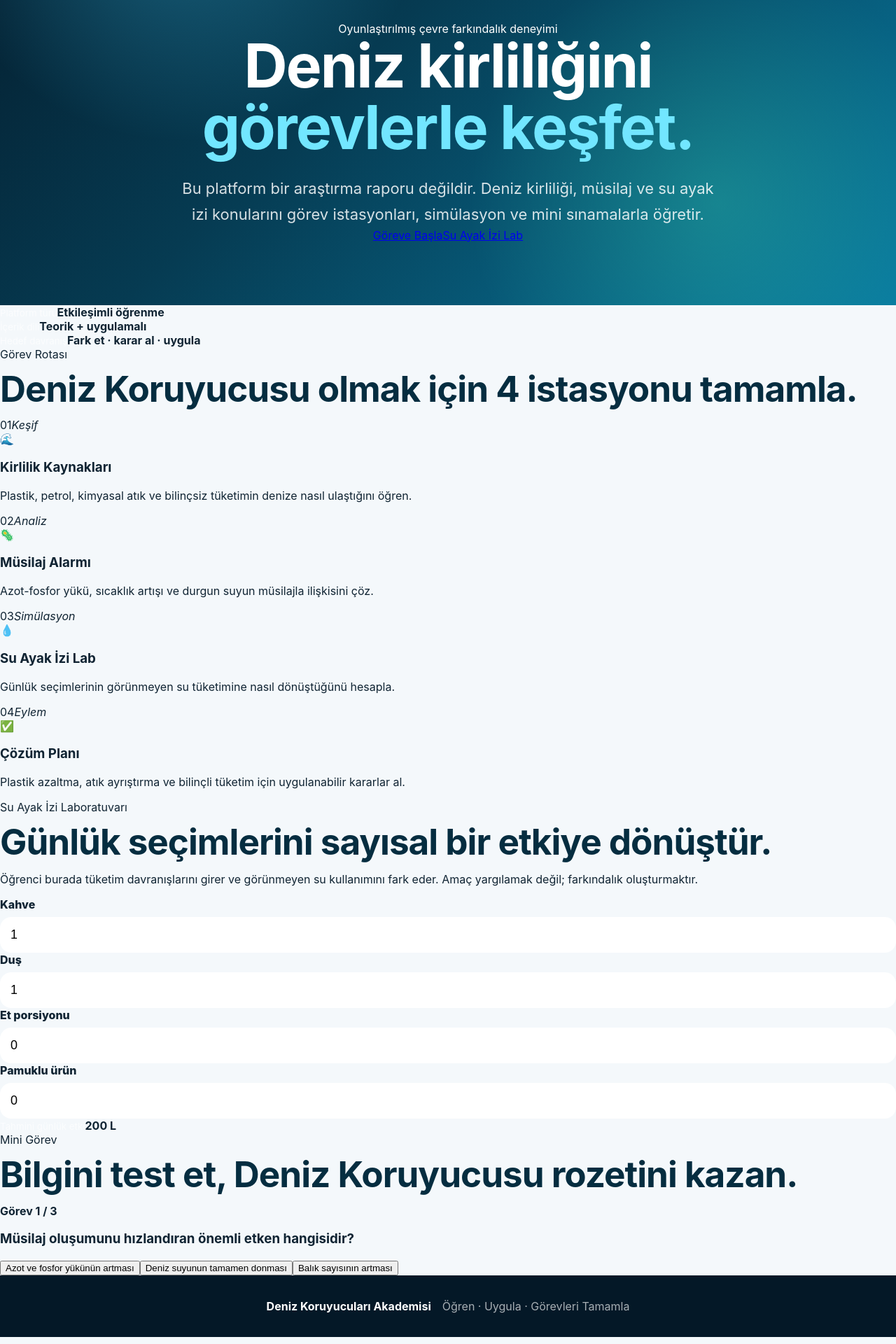
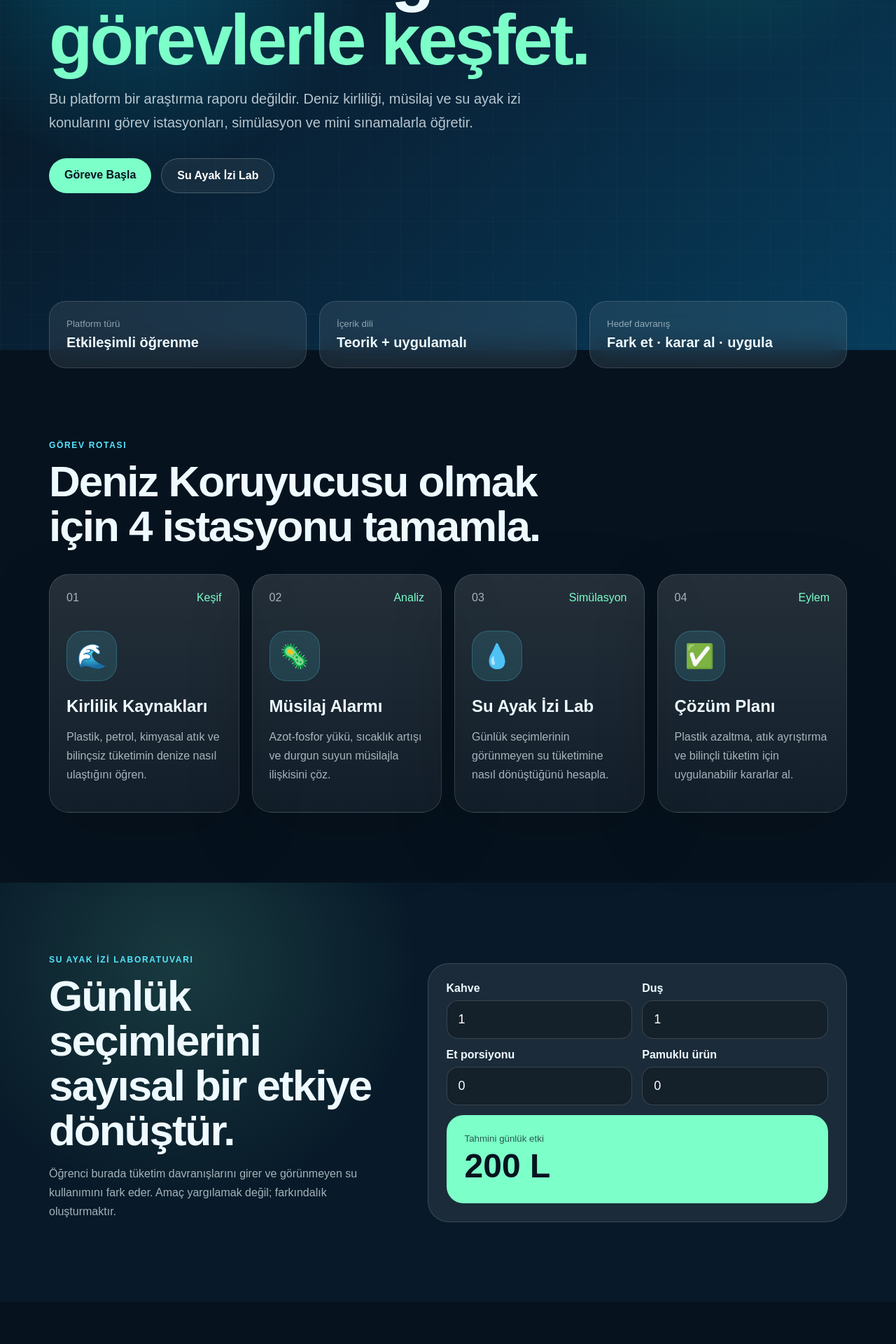
Before and after one commit to bakirkoybilsem1/deniz123, a Next.js app: page / in a window 1280 px wide. Shown: the part 300-2220 px from the top of the page at 70% size. Built offline with nearby package versions, Linux system fonts and the light colour scheme.

Commit message:
Update globals.css

```diff
--- a/app/globals.css
+++ b/app/globals.css
@@ -8,421 +8,405 @@ html {
 
 body {
   margin: 0;
-  font-family: Inter, Arial, sans-serif;
-  background: #f4f8fb;
-  color: #102433;
+  background: #06131f;
+  color: #eefaff;
+  font-family: Arial, sans-serif;
 }
 
-main {
-  overflow: hidden;
+a {
+  color: inherit;
+  text-decoration: none;
 }
 
 .hero {
-  min-height: 92vh;
+  min-height: 100vh;
   position: relative;
-  display: grid;
-  place-items: center;
-  text-align: center;
-  padding: 40px 20px;
+  overflow: hidden;
   background:
-    radial-gradient(circle at 20% 20%, rgba(65, 209, 255, 0.35), transparent 30%),
-    radial-gradient(circle at 80% 80%, rgba(77, 255, 190, 0.22), transparent 30%),
-    linear-gradient(135deg, #041827 0%, #063b52 45%, #08799f 100%);
-  color: white;
+    radial-gradient(circle at 15% 25%, rgba(0, 206, 255, .28), transparent 28%),
+    radial-gradient(circle at 80% 15%, rgba(0, 255, 170, .16), transparent 24%),
+    linear-gradient(135deg, #06131f 0%, #09243a 50%, #063c5b 100%);
 }
 
-.heroOverlay {
+.noise {
   position: absolute;
   inset: 0;
   background-image:
-    linear-gradient(rgba(255,255,255,0.04) 1px, transparent 1px),
-    linear-gradient(90deg, rgba(255,255,255,0.04) 1px, transparent 1px);
-  background-size: 42px 42px;
-  mask-image: linear-gradient(to bottom, black, transparent 85%);
+    linear-gradient(rgba(255,255,255,.04) 1px, transparent 1px),
+    linear-gradient(90deg, rgba(255,255,255,.04) 1px, transparent 1px);
+  background-size: 44px 44px;
+  opacity: .55;
 }
 
-.heroContent {
+.nav {
+  position: relative;
+  z-index: 3;
+  max-width: 1180px;
+  margin: auto;
+  padding: 24px 20px;
+  display: flex;
+  align-items: center;
+  justify-content: space-between;
+}
+
+.brand {
+  display: flex;
+  align-items: center;
+  gap: 10px;
+  font-size: 18px;
+}
+
+.navLinks {
+  display: flex;
+  gap: 12px;
+}
+
+.navLinks a {
+  color: rgba(238,250,255,.75);
+  border: 1px solid rgba(255,255,255,.12);
+  padding: 9px 14px;
+  border-radius: 999px;
+}
+
+.heroInner {
   position: relative;
   z-index: 2;
-  max-width: 980px;
+  max-width: 1180px;
+  margin: auto;
+  padding: 90px 20px 130px;
 }
 
-.badge,
-.miniLabel {
+.kicker,
+.eyebrow,
+.head span {
   display: inline-block;
-  padding: 9px 16px;
-  border-radius: 999px;
-  background: rgba(255,255,255,0.12);
-  border: 1px solid rgba(255,255,255,0.24);
-  color: #d8fbff;
-  font-size: 14px;
-  margin-bottom: 22px;
+  color: #55e6ff;
+  text-transform: uppercase;
+  letter-spacing: .14em;
+  font-size: 12px;
+  font-weight: 700;
 }
 
-.hero h1 {
-  margin: 0;
-  font-size: clamp(42px, 7vw, 86px);
-  line-height: 1.02;
+h1 {
+  max-width: 920px;
+  margin: 20px 0;
+  font-size: clamp(46px, 8vw, 104px);
+  line-height: .93;
+  letter-spacing: -4px;
+}
+
+h1 span {
+  display: block;
+  color: #7cffc8;
+}
+
+.heroInner p {
+  max-width: 680px;
+  color: rgba(238,250,255,.76);
+  font-size: 20px;
+  line-height: 1.7;
+}
+
+.heroButtons {
+  display: flex;
+  gap: 14px;
+  flex-wrap: wrap;
+  margin-top: 34px;
+}
+
+.mainBtn,
+.ghostBtn {
+  padding: 15px 22px;
+  border-radius: 999px;
+  font-weight: 800;
+}
+
+.mainBtn {
+  background: #7cffc8;
+  color: #06131f;
+}
+
+.ghostBtn {
+  border: 1px solid rgba(255,255,255,.22);
+  color: white;
+  background: rgba(255,255,255,.06);
+}
+
+.dashboard {
+  max-width: 1180px;
+  margin: -70px auto 0;
+  position: relative;
+  z-index: 5;
+  padding: 0 20px;
+  display: grid;
+  grid-template-columns: repeat(3, 1fr);
+  gap: 18px;
+}
+
+.dashboard div {
+  background: rgba(255,255,255,.08);
+  border: 1px solid rgba(255,255,255,.14);
+  backdrop-filter: blur(18px);
+  border-radius: 24px;
+  padding: 24px;
+}
+
+.dashboard small {
+  display: block;
+  color: rgba(238,250,255,.56);
+  margin-bottom: 8px;
+}
+
+.dashboard strong {
+  font-size: 20px;
+}
+
+.section {
+  max-width: 1180px;
+  margin: auto;
+  padding: 100px 20px;
+}
+
+.head {
+  max-width: 760px;
+  margin-bottom: 36px;
+}
+
+h2 {
+  margin: 12px 0;
+  font-size: clamp(34px, 5vw, 62px);
+  line-height: 1.03;
   letter-spacing: -2px;
 }
 
-.hero h1 span {
-  display: block;
-  color: #72e6ff;
-}
-
-.hero p {
-  max-width: 760px;
-  margin: 24px auto 0;
-  font-size: clamp(17px, 2vw, 22px);
-  line-height: 1.7;
-  color: rgba(255,255,255,0.84);
-}
-
-.heroActions {
-  display: flex;
-  justify-content: center;
-  gap: 14px;
-  flex-wrap: wrap;
-  margin-top: 36px;
-}
-
-.primaryBtn,
-.secondaryBtn {
-  text-decoration: none;
-  padding: 14px 22px;
-  border-radius: 999px;
-  font-weight: 700;
-}
-
-.primaryBtn {
-  background: #ffffff;
-  color: #05384d;
-}
-
-.secondaryBtn {
-  color: #ffffff;
-  border: 1px solid rgba(255,255,255,0.35);
-  background: rgba(255,255,255,0.08);
-}
-
-.stats {
-  max-width: 1080px;
-  margin: -54px auto 0;
-  position: relative;
-  z-index: 4;
-  display: grid;
-  grid-template-columns: repeat(3, 1fr);
-  gap: 18px;
-  padding: 0 20px;
-}
-
-.stats div {
-  background: white;
-  border: 1px solid rgba(6, 59, 82, 0.08);
-  border-radius: 24px;
-  padding: 26px;
-  box-shadow: 0 20px 50px rgba(4, 24, 39, 0.12);
-}
-
-.stats strong {
-  display: block;
-  font-size: 34px;
-  color: #08799f;
-  margin-bottom: 6px;
-}
-
-.stats span {
-  color: #557083;
-  line-height: 1.5;
-}
-
-.container {
-  max-width: 1120px;
-  margin: auto;
-  padding: 86px 20px;
-}
-
-.sectionHead {
-  max-width: 760px;
-  margin-bottom: 34px;
-}
-
-.sectionHead span {
-  color: #08799f;
-  font-weight: 800;
-  letter-spacing: 0.06em;
-  text-transform: uppercase;
-  font-size: 13px;
-}
-
-h2 {
-  color: #052d40;
-  font-size: clamp(32px, 4vw, 52px);
-  line-height: 1.08;
-  margin: 12px 0 14px;
-  letter-spacing: -1px;
-}
-
-.sectionHead p,
-.twoCol p,
-.callout p {
-  color: #557083;
-  font-size: 18px;
-  line-height: 1.75;
-}
-
-.missionGrid {
+.map {
   display: grid;
   grid-template-columns: repeat(4, 1fr);
   gap: 18px;
 }
 
-.missionCard {
-  background: white;
-  border: 1px solid rgba(6, 59, 82, 0.08);
-  border-radius: 26px;
-  padding: 26px;
-  min-height: 260px;
-  box-shadow: 0 16px 44px rgba(4, 24, 39, 0.07);
-  transition: 0.25s ease;
+.station {
+  position: relative;
+  min-height: 320px;
+  padding: 24px;
+  border-radius: 28px;
+  background:
+    linear-gradient(180deg, rgba(255,255,255,.12), rgba(255,255,255,.05));
+  border: 1px solid rgba(255,255,255,.14);
+  box-shadow: 0 30px 90px rgba(0,0,0,.22);
 }
 
-.missionCard:hover {
-  transform: translateY(-8px);
-  box-shadow: 0 24px 60px rgba(4, 24, 39, 0.12);
+.stationTop {
+  display: flex;
+  justify-content: space-between;
+  color: rgba(238,250,255,.66);
 }
 
-.missionIcon {
-  width: 54px;
-  height: 54px;
-  border-radius: 18px;
-  background: #e8f8fc;
+.stationTop em {
+  font-style: normal;
+  color: #7cffc8;
+}
+
+.stationIcon {
+  width: 72px;
+  height: 72px;
   display: grid;
   place-items: center;
-  font-size: 28px;
-  margin-bottom: 20px;
+  font-size: 34px;
+  margin: 38px 0 22px;
+  border-radius: 24px;
+  background: rgba(85,230,255,.13);
+  border: 1px solid rgba(85,230,255,.22);
 }
 
-.missionCard h3 {
+.station h3 {
+  font-size: 24px;
   margin: 0 0 12px;
-  color: #05384d;
-  font-size: 22px;
 }
 
-.missionCard p {
-  color: #60798a;
-  line-height: 1.65;
-  margin: 0;
+.station p,
+.lab p {
+  color: rgba(238,250,255,.68);
+  line-height: 1.7;
 }
 
-.darkSection {
+.lab {
   background:
-    radial-gradient(circle at top left, rgba(114, 230, 255, 0.18), transparent 30%),
-    linear-gradient(135deg, #052d40, #041827);
-  color: white;
+    radial-gradient(circle at 20% 20%, rgba(124,255,200,.14), transparent 30%),
+    #081a29;
 }
 
-.twoCol {
+.labGrid {
   display: grid;
-  grid-template-columns: 0.9fr 1.1fr;
-  gap: 44px;
+  grid-template-columns: .9fr 1.1fr;
+  gap: 50px;
   align-items: center;
 }
 
-.darkSection h2 {
-  color: white;
-}
-
-.calculator {
-  background: rgba(255,255,255,0.08);
-  border: 1px solid rgba(255,255,255,0.14);
-  border-radius: 30px;
-  padding: 28px;
+.panel {
   display: grid;
   grid-template-columns: repeat(2, 1fr);
-  gap: 18px;
-  backdrop-filter: blur(16px);
+  gap: 14px;
+  padding: 26px;
+  border-radius: 30px;
+  background: rgba(255,255,255,.08);
+  border: 1px solid rgba(255,255,255,.14);
 }
 
 label {
   display: grid;
   gap: 8px;
-  font-weight: 800;
+  font-weight: 700;
 }
 
 input {
   width: 100%;
-  border: none;
+  border: 1px solid rgba(255,255,255,.16);
+  background: rgba(0,0,0,.25);
+  color: white;
+  padding: 16px;
   border-radius: 16px;
-  padding: 15px;
   font-size: 18px;
-  outline: none;
 }
 
-small {
-  font-weight: 400;
-  color: rgba(255,255,255,0.68);
+.total {
+  grid-column: 1 / -1;
+  border-radius: 24px;
+  padding: 26px;
+  background: #7cffc8;
+  color: #06131f;
 }
 
-.waterResult {
-  grid-column: 1 / -1;
-  background: white;
-  color: #052d40;
-  border-radius: 22px;
-  padding: 24px;
-  display: grid;
-  gap: 6px;
+.total small {
+  display: block;
+  opacity: .7;
 }
 
-.waterResult span {
-  color: #60798a;
+.total strong {
+  display: block;
+  font-size: 48px;
+  margin-top: 4px;
 }
 
-.waterResult strong {
-  font-size: 34px;
+.mission {
+  max-width: 860px;
+  padding: 32px;
+  border-radius: 32px;
+  background: #eefaff;
+  color: #06131f;
+  box-shadow: 0 30px 90px rgba(0,0,0,.28);
 }
 
-.gameCard {
-  background: white;
-  border-radius: 32px;
-  padding: 34px;
-  box-shadow: 0 22px 60px rgba(4, 24, 39, 0.1);
-  border: 1px solid rgba(6, 59, 82, 0.08);
+.missionHeader {
+  display: grid;
+  gap: 12px;
+  margin-bottom: 30px;
 }
 
-.progress {
-  display: grid;
-  gap: 10px;
-  margin-bottom: 28px;
-}
-
-.progress span {
-  color: #08799f;
-  font-weight: 800;
-}
-
-.progress div {
+.bar {
   height: 10px;
-  background: #e5eef3;
+  background: #cfe0e8;
   border-radius: 999px;
   overflow: hidden;
 }
 
-.progress i {
+.bar i {
   display: block;
   height: 100%;
-  background: linear-gradient(90deg, #08799f, #40d6ff);
-  border-radius: 999px;
+  background: linear-gradient(90deg, #009dff, #7cffc8);
 }
 
-.gameCard h3 {
-  font-size: 28px;
-  color: #052d40;
-  margin-bottom: 22px;
+.mission h3 {
+  font-size: 30px;
 }
 
-.answers {
+.options {
   display: grid;
   gap: 12px;
 }
 
-.answerBtn,
-.nextBtn,
-.scoreBox button {
-  border: none;
-  border-radius: 18px;
+.option,
+.continue,
+.badgeBox button {
+  border: 0;
   padding: 16px 18px;
+  border-radius: 16px;
   font-size: 16px;
   cursor: pointer;
-  transition: 0.2s ease;
 }
 
-.answerBtn {
-  background: #f0f6f9;
-  color: #123;
+.option {
+  background: #dfeef5;
+  color: #06131f;
   text-align: left;
 }
 
-.answerBtn:hover {
-  background: #e1f5fb;
+.option.correct {
+  background: #c8f7df;
 }
 
-.answerBtn.correct {
-  background: #d9f9e7;
-  color: #137a40;
+.option.wrong {
+  background: #ffd3d3;
 }
 
-.answerBtn.wrong {
-  background: #ffe0e0;
-  color: #b32626;
-}
-
-.nextBtn,
-.scoreBox button {
+.continue,
+.badgeBox button {
   margin-top: 22px;
-  background: #08799f;
+  background: #06131f;
   color: white;
   font-weight: 800;
 }
 
-.scoreBox {
+.badgeBox {
   text-align: center;
-  padding: 34px;
+  padding: 30px;
 }
 
-.scoreBox span {
-  color: #08799f;
-  font-weight: 800;
+.bigBadge {
+  font-size: 80px;
 }
 
-.scoreBox strong {
+.badgeBox strong {
   display: block;
-  font-size: 72px;
-  color: #052d40;
-  margin: 12px 0;
-}
-
-.scoreBox p {
-  color: #60798a;
-  font-size: 18px;
-}
-
-.callout {
-  background: linear-gradient(135deg, #eaf8fc, #ffffff);
-  border: 1px solid rgba(6, 59, 82, 0.08);
-  border-radius: 32px;
-  padding: 44px;
+  font-size: 60px;
+  margin: 10px 0;
 }
 
 footer {
-  background: #041827;
-  color: white;
   padding: 34px 20px;
-  display: flex;
-  justify-content: center;
-  gap: 16px;
-  flex-wrap: wrap;
+  text-align: center;
+  background: #030b12;
+  display: grid;
+  gap: 8px;
 }
 
 footer span {
-  color: rgba(255,255,255,0.65);
+  color: rgba(238,250,255,.6);
 }
 
 @media (max-width: 900px) {
-  .stats,
-  .missionGrid,
-  .twoCol,
-  .calculator {
+  .nav {
+    align-items: flex-start;
+    gap: 16px;
+  }
+
+  .navLinks {
+    display: none;
+  }
+
+  .dashboard,
+  .map,
+  .labGrid,
+  .panel {
     grid-template-columns: 1fr;
   }
 
-  .stats {
+  .dashboard {
     margin-top: 0;
     padding-top: 20px;
   }
 
-  .hero {
-    min-height: 86vh;
+  h1 {
+    letter-spacing: -2px;
   }
 }
```
